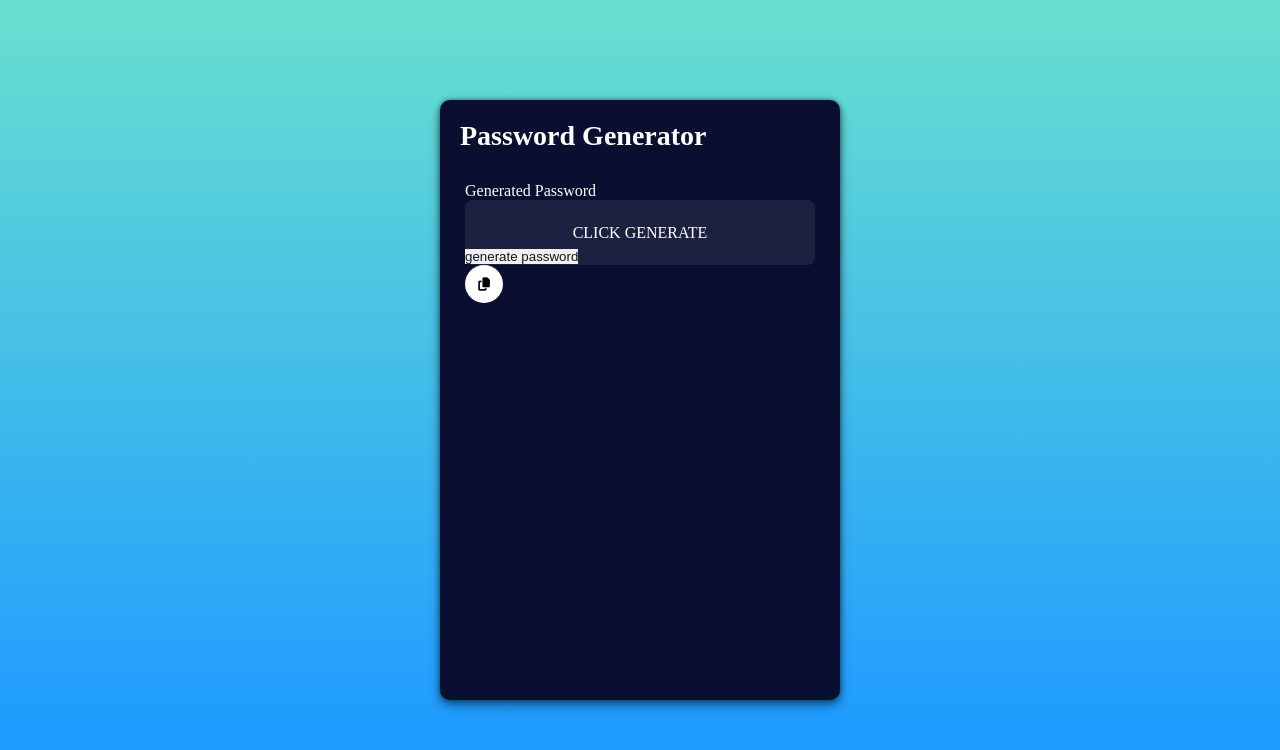
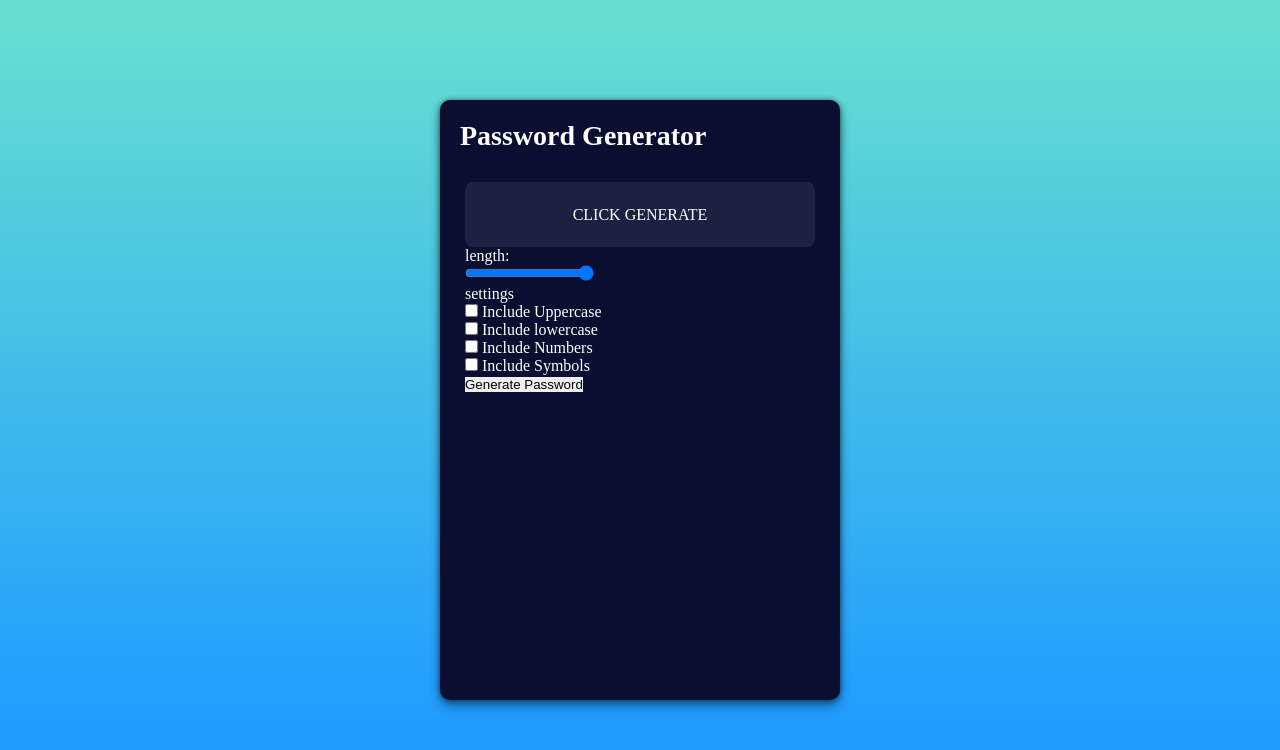
Before and after one commit to Qsland/Learning-Resources, a plain HTML site: page RandomPasswordGenerator/index.html in a window 1280 px wide. Drawn offline with Linux system fonts and the light colour scheme.

Commit message:
constructor and the result box

```diff
--- a/RandomPasswordGenerator/CSS/index.css
+++ b/RandomPasswordGenerator/CSS/index.css
@@ -11,7 +11,7 @@ button {
 
 :root {
   --field-color: rgba(255, 255, 255, .08);
-  --field-height:
+  /* --field-height: ; */
 }
 
 body {
@@ -56,7 +56,7 @@ body {
   position: relative;
   width: 100%;
   height: 65px;
-
+  overflow: hidden;
   /* background-color: rgb(255, 209, 209); */
 }
 
@@ -68,13 +68,13 @@ body {
   /* ease-in-out 先慢后快 */
   transition: all 150ms ease-in-out;
   transform: translateY(200%);
-  opacity: 0;
+  /* opacity: 0; */
 }
 
-.result-info .-right {
+.result-info.-right {
   right: 8px;
 }
-.result-info .-left {
+.result-info.-left {
   left: 8px;
 }
 
@@ -90,13 +90,46 @@ body {
   text-transform: uppercase;
 }
 
-.result #copy_btn {
+.result #copy-btn {
   position: absolute;
   /* 这个--y和--x是实时坐标吧，怎么生成的？居然在行内样式也能用 */
+  /* 能够记忆上次消失的位置，从同一个位置出来 */
   top: var(--y);
   left: var(--x);
   width: 38px;
   height: 38px;
   border-radius: 50%;
   background-color: #fff;
+  opacity: 0;
+  transform: translate(-50%, -50%) scale(0);
+  transition: all 350ms cubic-bezier(.175, .885, .32, 1.275);
+  cursor: pointer;
+  /* 这index又是在哪儿的？删掉也没事 */
+  z-index: 2;
 }
+
+/* 点击copy按钮的时候用来覆盖result box */
+.result #copy-btn:active {
+  box-shadow: 0 0 255px var(--field-color);
+}
+
+.result:hover #copy-btn {
+  opacity: 1;
+  /* translate让图标移动到鼠标中心，不然鼠标的尖尖就是图标的左上角 */
+  transform: translate(-50%, -50%) scale(1.35);
+}
+
+.field-title {
+  position: absolute;
+  top: -10px;
+  left: 8px;
+  /* 感觉可以直接写top: -20px */
+  transform: translateY(-50%);
+
+  font-weight: 800;
+  color: rgba(255, 255, 255, .5);
+  text-transform: uppercase;
+  font-size: 0.65rem;
+  /* pointer-events: none;
+  user-select: none; */
+}
--- a/RandomPasswordGenerator/index.html
+++ b/RandomPasswordGenerator/index.html
@@ -12,18 +12,53 @@
 <body>
   <div class="container">
     <h2 class="title">Password Generator</h2>
+
     <div class="result">
-      <div class="result-title">Generated Password</div>
+      <div class="result-title field-title">Generated Password</div>
       <div class="result-info -right">click to copy</div>
       <div class="result-info -left">copied</div>
       <div class="result-viewbox">click generate</div>
-      <button id="copy_btn">
+      <button id="copy-btn">
         <i class="fa-solid fa-copy"></i>
       </button>
     </div>
-    <div class="range-slider" min="4" max="32"></div>
-    <div class="settings"></div>
-    <button class="btn">generate password</button>
+
+    <div class="length">
+      <!-- 这里用的div 下面setting用的span -->
+      <div class="length-title">length:</div>
+      <!-- value是初始值 -->
+      <input type="range" id="slider" max="4" max="32" value="16" />
+    </div>
+
+    <div class="settings">
+      <span class="settings-title">settings</span>
+
+      <div class="setting">
+        <input type="checkbox" id="uppercase" />
+        <label for="uppercase">Include Uppercase</label>
+      </div>
+
+      <div class="setting">
+        <input type="checkbox" id="lowercase" />
+        <label for="lowercase">Include lowercase</label>
+      </div>
+
+      <div class="setting">
+        <input type="checkbox" id="number" />
+        <label for="number">Include Numbers</label>
+      </div>
+
+      <div class="setting">
+        <input type="checkbox" id="symbol" />
+        <label for="symbol">Include Symbols</label>
+      </div>
+    </div>
+
+    <button class="btn generate" id="generate">Generate Password</button>
   </div>
+
+  <!-- 右上角标下次单独搞 -->
+
+
 </body>
 </html>
```
Also changed, not shown: RandomPasswordGenerator/note.md (+2 -0 lines).
